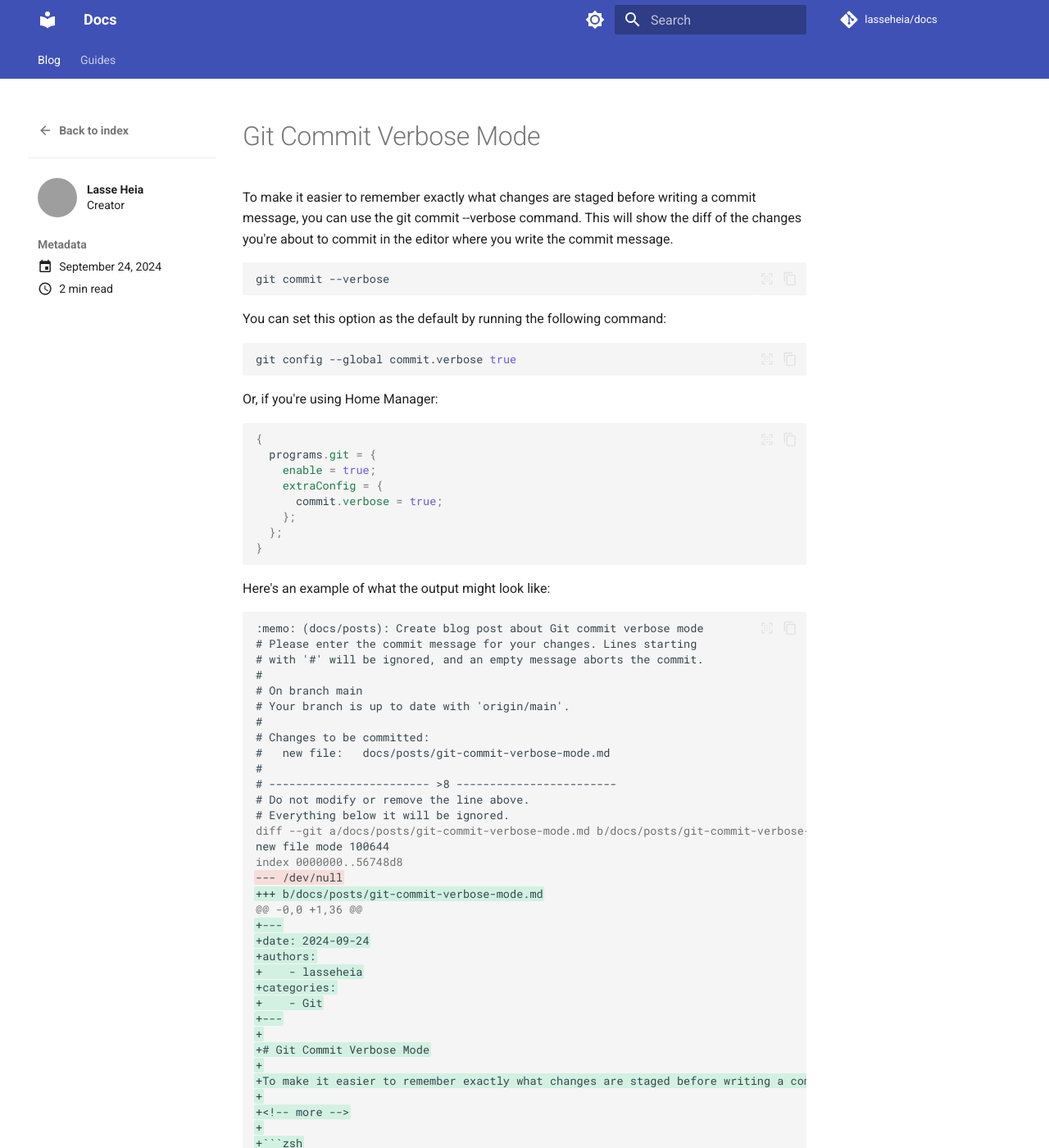
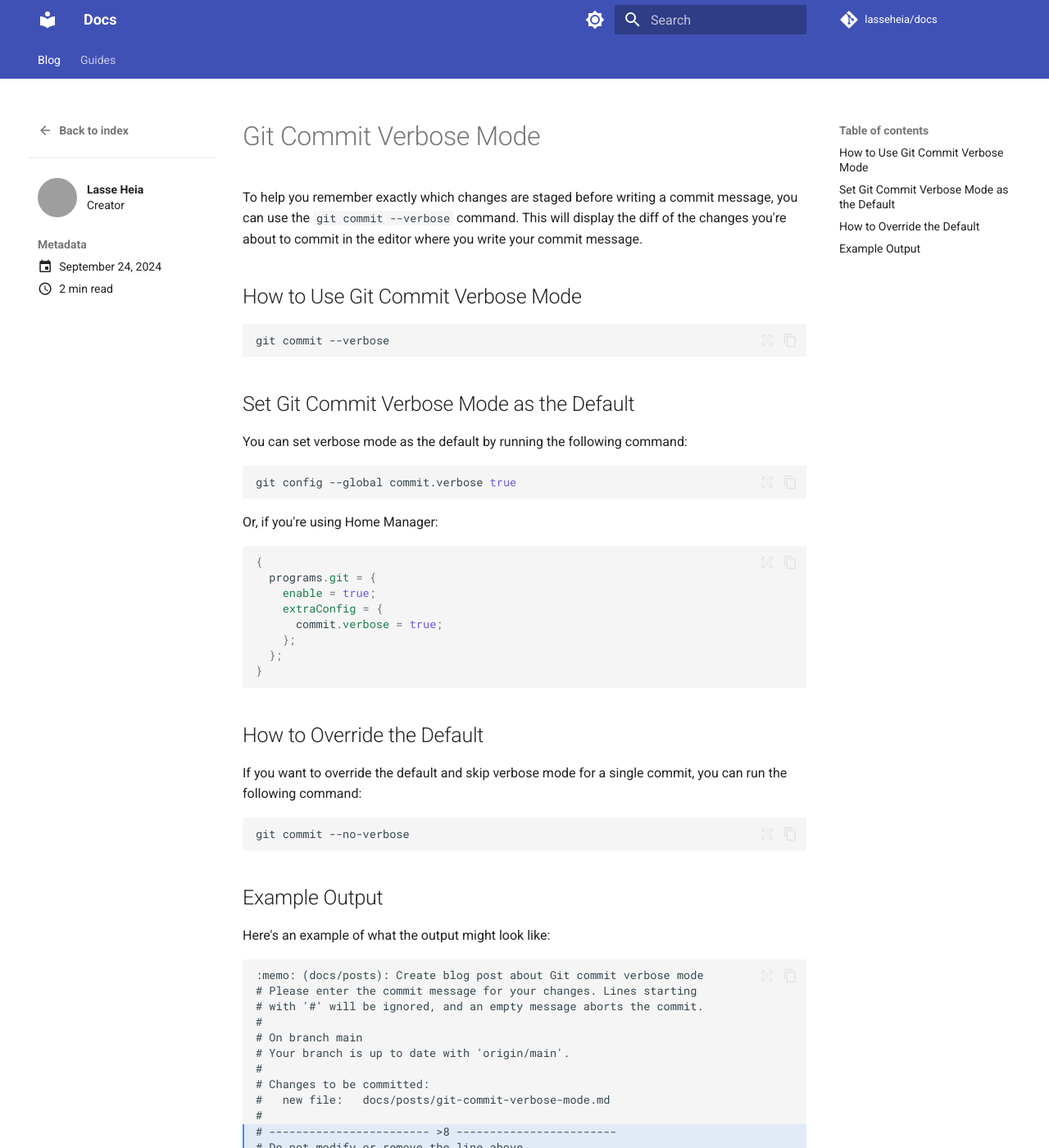
Before and after one commit to lasseheia/docs, an MkDocs documentation site: the page built from docs/posts/git-commit-verbose-mode.md, in a window 1280 px wide and 1400 px high. Shown: the whole window at 82% size. Built offline with MkDocs 1.6.1 and Material for MkDocs 9.7.7, drawn with Linux system fonts in a browser that asks for light colours; comment, search, counter and statistics services are not loaded; grey boxes are pictures that could not be loaded.

Commit message:
:memo: (docs/posts/git-commit-verbose-mode): Add more headings, explain how to override the default setting and highlighed line numbers for example

````diff
--- a/docs/posts/git-commit-verbose-mode.md
+++ b/docs/posts/git-commit-verbose-mode.md
@@ -8,15 +8,19 @@ categories:
 
 # Git Commit Verbose Mode
 
-To make it easier to remember exactly what changes are staged before writing a commit message, you can use the git commit --verbose command. This will show the diff of the changes you're about to commit in the editor where you write the commit message.
+To help you remember exactly which changes are staged before writing a commit message, you can use the `git commit --verbose` command. This will display the diff of the changes you're about to commit in the editor where you write your commit message.
 
 <!-- more -->
+
+## How to Use Git Commit Verbose Mode
 
 ```zsh
 git commit --verbose
 ```
 
-You can set this option as the default by running the following command:
+## Set Git Commit Verbose Mode as the Default
+
+You can set verbose mode as the default by running the following command:
 
 ```zsh
 git config --global commit.verbose true
@@ -35,9 +39,19 @@ Or, if you're using Home Manager:
 }
 ```
 
+## How to Override the Default
+
+If you want to override the default and skip verbose mode for a single commit, you can run the following command:
+
+```zsh
+git commit --no-verbose
+```
+
+## Example Output
+
 Here's an example of what the output might look like:
 
-```diff
+```diff hl_lines="11-55"
 :memo: (docs/posts): Create blog post about Git commit verbose mode
 # Please enter the commit message for your changes. Lines starting
 # with '#' will be ignored, and an empty message aborts the commit.
````
